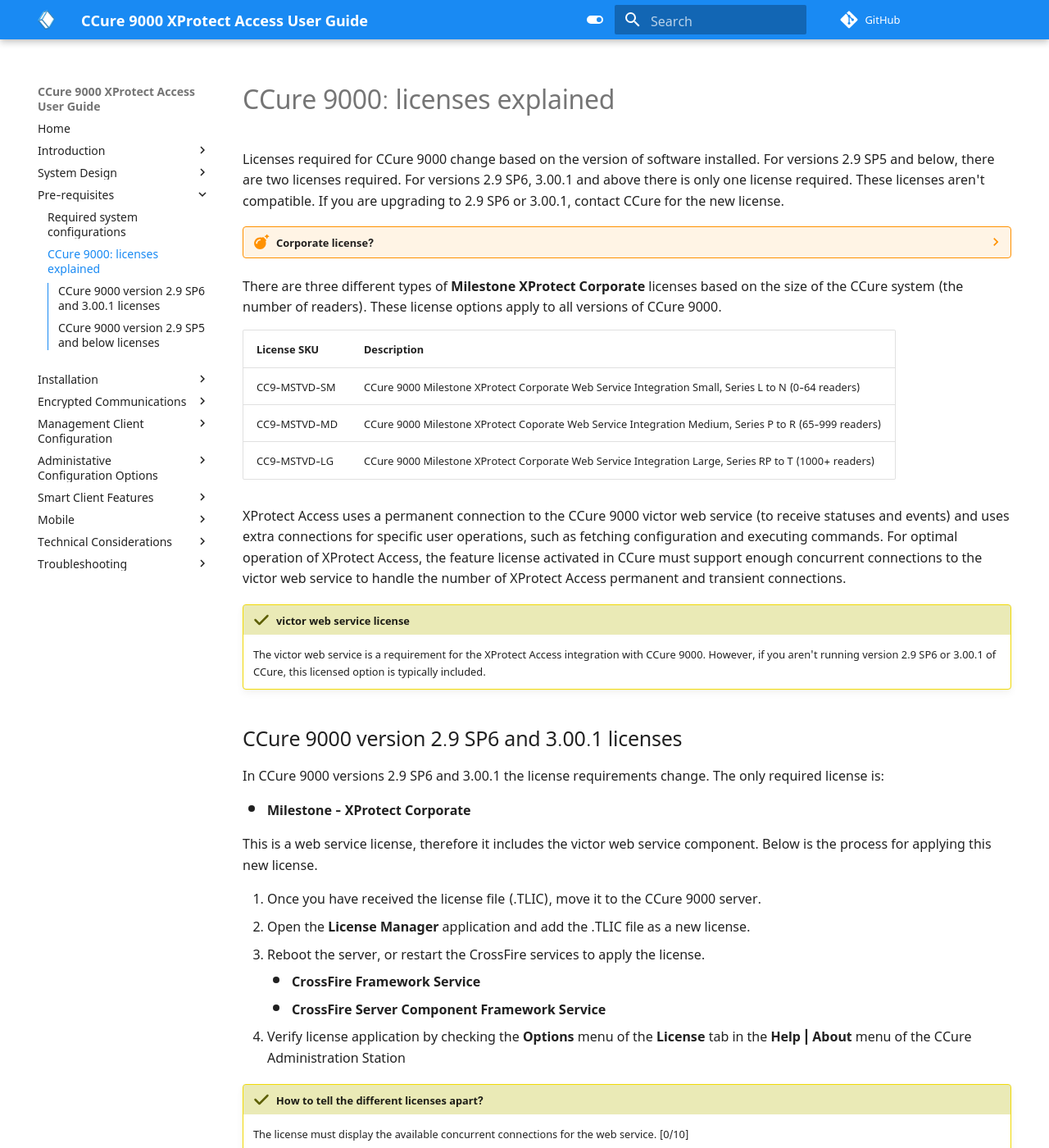
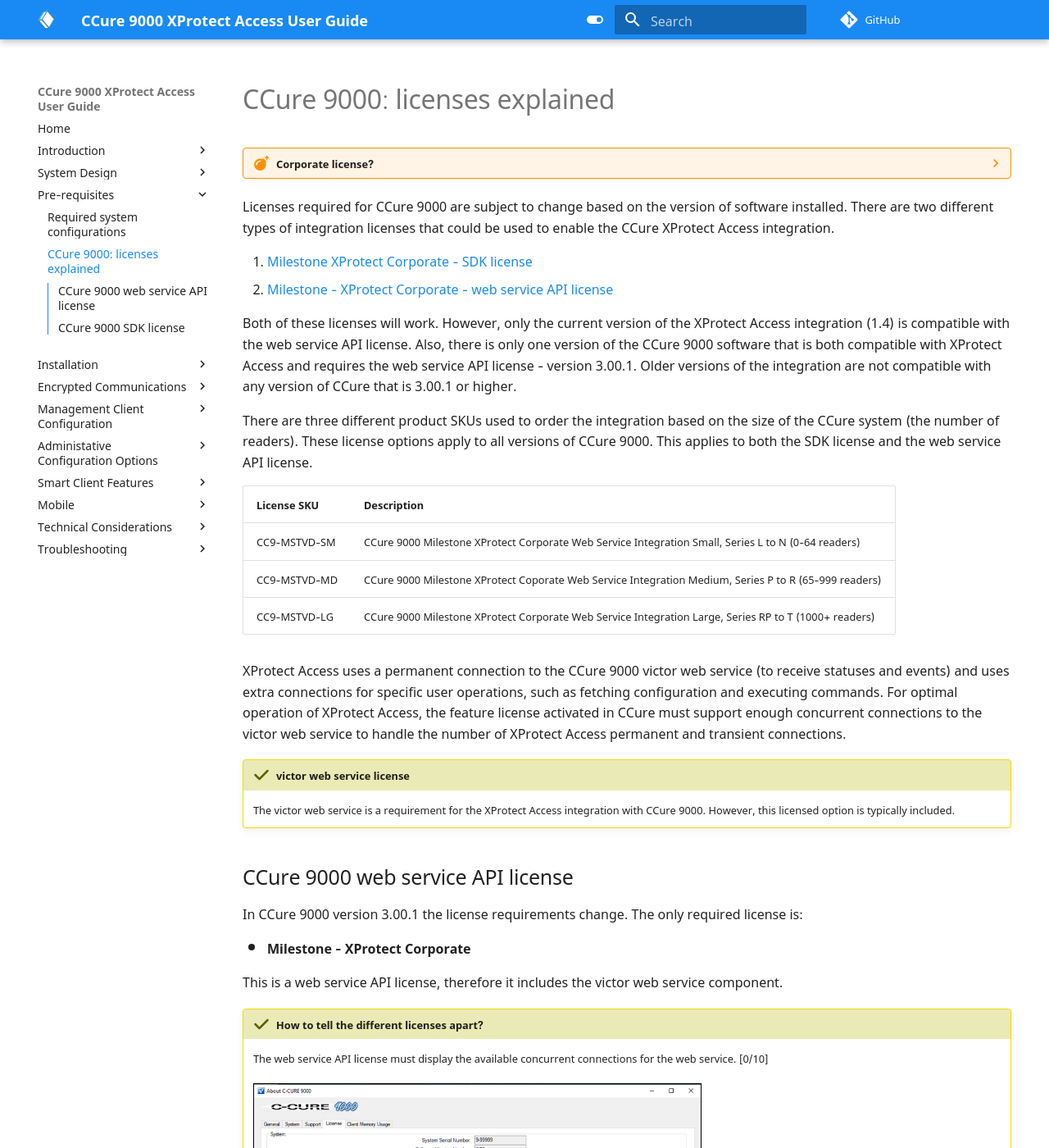
Before and after one commit to mjt-milestone/XPACCure9KDocSite, an MkDocs documentation site: the page built from docs/Prereqs/CC9KLic.md, in a window 1280 px wide and 1400 px high. Shown: the whole window at 82% size. Built offline with MkDocs 1.6.1 and Material for MkDocs 9.7.7, drawn with Linux system fonts in a browser that asks for light colours; comment, search, counter and statistics services are not loaded; some of the changed text lies outside the part shown.

Commit message:
license updates

```diff
--- a/docs/Prereqs/CC9KLic.md
+++ b/docs/Prereqs/CC9KLic.md
@@ -1,11 +1,16 @@
 # CCure 9000: licenses explained
-
-Licenses required for CCure 9000 change based on the version of software installed. For versions 2.9 SP5 and below, there are two licenses required. For versions 2.9 SP6, 3.00.1 and above there is only one license required. These licenses aren't compatible. If you are upgrading to 2.9 SP6 or 3.00.1, contact CCure for the new license.
 
 ??? warning "Corporate license?"
     The CCure 9000 license required to integrate with Milestone XProtect is “Milestone XProtect Corporate” or "Milestone - XProtect Corporate." This doesn't mean that the only XProtect product that integrates with CCure 9000 is XProtect Corporate. XProtect Corporate, XProtect Expert, and XProtect Professional+ VMS products from Milestone are all tested and supported
 
-There are three different types of **Milestone XProtect Corporate** licenses based on the size of the CCure system (the number of readers). These license options apply to all versions of CCure 9000.
+Licenses required for CCure 9000 are subject to change based on the version of software installed. There are two different types of integration licenses that could be used to enable the CCure XProtect Access integration.
+
+1. [Milestone XProtect Corporate - SDK license](../Prereqs/CC9KLic.md#ccure-9000-sdk-license)
+2. [Milestone - XProtect Corporate - web service API license](../Prereqs/CC9KLic.md#ccure-9000-web-service-api-license)
+
+Both of these licenses will work. However, only the current version of the XProtect Access integration (1.4) is compatible with the web service API license. Also, there is only one version of the CCure 9000 software that is both compatible with XProtect Access and requires the web service API license - version 3.00.1. Older versions of the integration are not compatible with any version of CCure that is 3.00.1 or higher.
+
+There are three different product SKUs used to order the integration based on the size of the CCure system (the number of readers). These license options apply to all versions of CCure 9000. This applies to both the SDK license and the web service API license.
 
 | License SKU   | Description   |
 |---------------|---------------|
@@ -16,31 +21,24 @@
 XProtect Access uses a permanent connection to the CCure 9000 victor web service (to receive statuses and events) and uses extra connections for specific user operations, such as fetching configuration and executing commands. For optimal operation of XProtect Access, the feature license activated in CCure must support enough concurrent connections to the victor web service to handle the number of XProtect Access permanent and transient connections.
 
 !!! glass "victor web service license"
-    The victor web service is a requirement for the XProtect Access integration with CCure 9000. However, if you aren't running version 2.9 SP6 or 3.00.1 of CCure, this licensed option is typically included.
+    The victor web service is a requirement for the XProtect Access integration with CCure 9000. However, this licensed option is typically included.
 
-## CCure 9000 version 2.9 SP6 and 3.00.1 licenses
+## CCure 9000 web service API license
 
-In CCure 9000 versions 2.9 SP6 and 3.00.1 the license requirements change. The only required license is:
+In CCure 9000 version 3.00.1 the license requirements change. The only required license is:
 
 + **Milestone - XProtect Corporate**
 
-This is a web service license, therefore it includes the victor web service component. Below is the process for applying this new license.
-
-1. Once you have received the license file (.TLIC), move it to the CCure 9000 server.
-2. Open the **License Manager** application and add the .TLIC file as a new license.
-3. Reboot the server, or restart the CrossFire services to apply the license.
-    + **CrossFire Framework Service**
-    + **CrossFire Server Component Framework Service**
-4. Verify license application by checking the **Options** menu of the **License** tab in the **Help | About** menu of the CCure Administration Station
+This is a web service API license, therefore it includes the victor web service component.
 
 !!! glass "How to tell the different licenses apart?"
-    The license must display the available concurrent connections for the web service. [0/10]</br>
+    The web service API license must display the available concurrent connections for the web service. [0/10]</br>
     </br>
     ![One_Lic](img/CP3_0licenseverify.png){width=60%}
 
-## CCure 9000 version 2.9 SP5 and below licenses
+## CCure 9000 SDK license
 
-There are two feature licenses required in CCure versions 2.9 SP5 and below:
+There are two feature licenses required in CCure when the SDK license is being used.
 
 1. “Milestone XProtect Corporate” - this is an SDK license required for the integration.</br>
     </br>
```
Also changed, not shown: docs/Install/Upgrades.md (+2 -3 lines).
